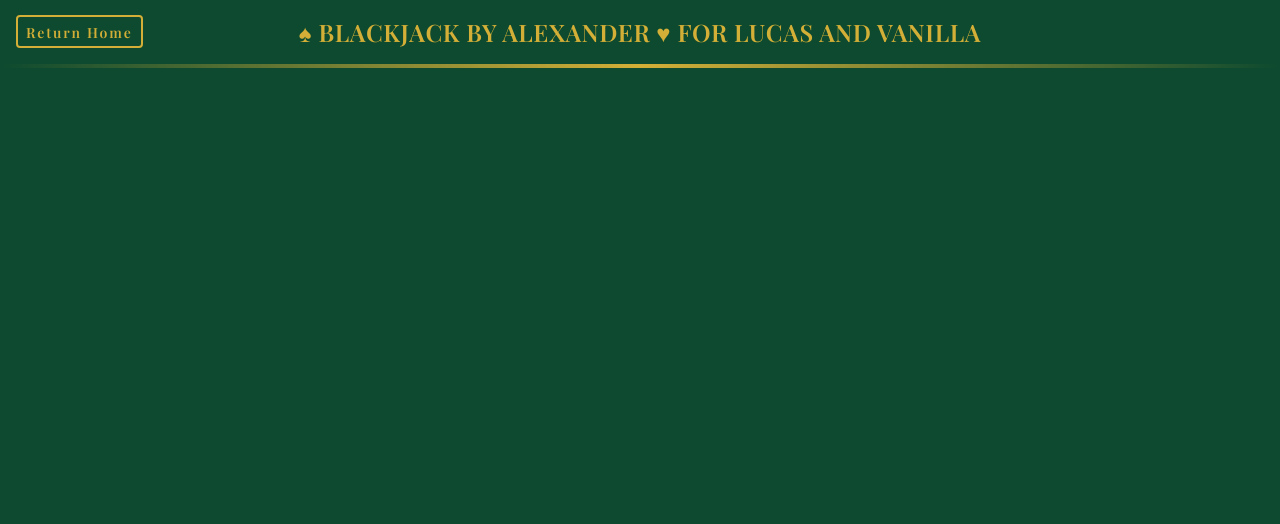
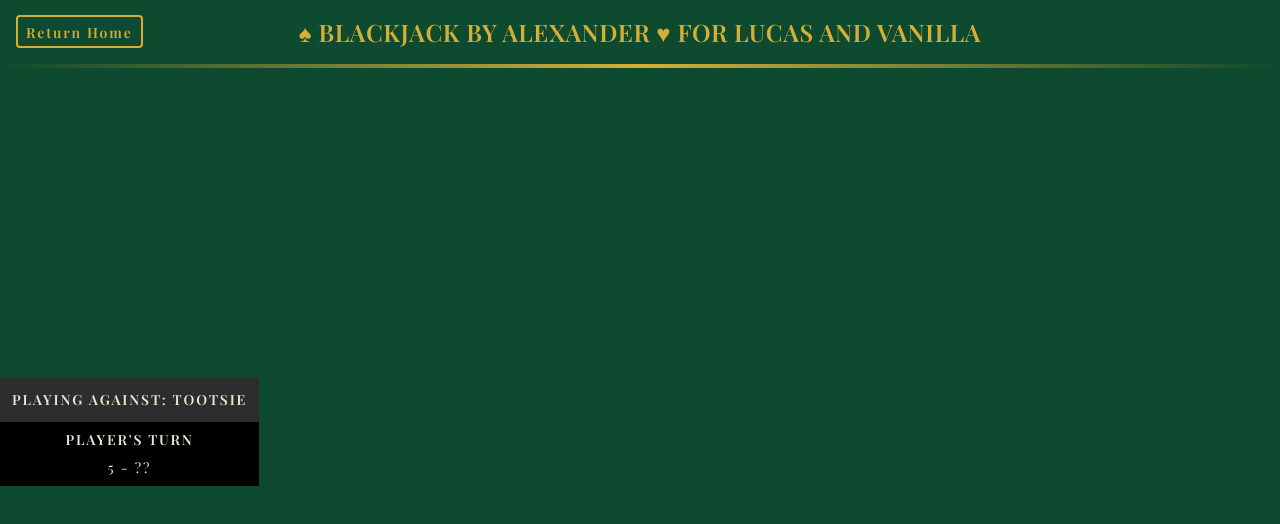
Before and after one commit to A1exxander/blackjack, a React (Vite) app: page /game/13b56b64-14df-4efa-8edf-567d80291c27 in a window 1280 px wide. Shown: the top 524 px of the page. Built offline with nearby package versions, Linux system fonts and the light colour scheme; a web font is replaced by a local one.

Commit message:
Setup GameInfo component to display game stats

```diff
--- /dev/null
+++ b/src/components/GameInfo.tsx
@@ -0,0 +1,38 @@
+import type { GameState } from "../types"
+
+interface GameInfoProps {
+    playerName: string;
+    opponentName: string;
+    playerScore: number;
+    opponentScore: number;
+    gameState: GameState;
+}
+
+export default function GameInfo({playerName, opponentName, playerScore, opponentScore, gameState}: GameInfoProps): React.ReactElement {
+
+    const formatPossessive = (name: string): string => {
+        return name.endsWith("s") ? `${name}'` : `${name}'s`;
+    }
+
+    const getTurnText = (): string => {
+        if (gameState === "GAME_FINISHED") return "Game finished";
+        const name = gameState === "PLAYER_TURN" ? playerName : opponentName;
+        return `${formatPossessive(name)} turn`;
+    };
+
+    const getOpponentScoreText = ():string => {
+        return gameState === "PLAYER_TURN" ? "?" : `${playerScore}`;
+    }
+
+    return (
+        <aside>
+            <h3 className="sr-only">Game Info</h3>
+            <div className = "flex flex-col">
+                <span className="text-center bg-darkgrey p-1 lg:p-3 text-sm sm:text-md text-offwhite font-semibold">PLAYING AGAINST: {opponentName.toUpperCase()}</span>
+                <span className="text-center p-1 lg:p-2 text-xs sm:text-sm bg-black text-offwhite font-semibold">{getTurnText().toUpperCase()}</span>
+                <span className="text-center pb-1 lg:pb-2 text-xs sm:text-sm bg-black flex-1 text-offwhite">{playerScore} - {gameState === "PLAYER_TURN" ? "??" : getOpponentScoreText()}</span>
+            </div>
+        </aside>
+    );
+
+}
--- a/src/routing/GamePage.tsx
+++ b/src/routing/GamePage.tsx
@@ -1,11 +1,29 @@
+
 import { Body } from "./Body"
+import GameInfo from "../components/GameInfo";
+import useGameLogic from "../hooks/useGameLogic";
 
 export default function GamePage(): React.ReactElement {
+    const { handleGameStart, playerName, opponentName, playerHand, playerScore, opponentHand, opponentScore, handlePlayerHit, handlePlayerStand, gameState, gameResult } = useGameLogic()
+
+    if (gameState !== "GAME_FINISHED") {
         return (
             <Body>
-            <main>
+                <main className = "h-full">
                     <h2 className = "sr-only">Game Page</h2>
+                    <div className="flex flex-col justify-center items-center md:h-full md:flex-row">
+                        <div className = "w-full mt-8 md:mt-0 md:w-fit">
+                            <GameInfo playerName = {playerName} opponentName={opponentName} playerScore={playerScore} gameState={gameState} opponentScore={opponentScore}/>
+                        </div>
+                        <div className = "h-full flex-1">
+                        </div>
+                    </div>
                 </main>
             </Body>
         );
     }
+    else {
+        return <>Placeholder</>
+    }
+
+}
```
Lines whose indentation alone changed are shown as unchanged.
